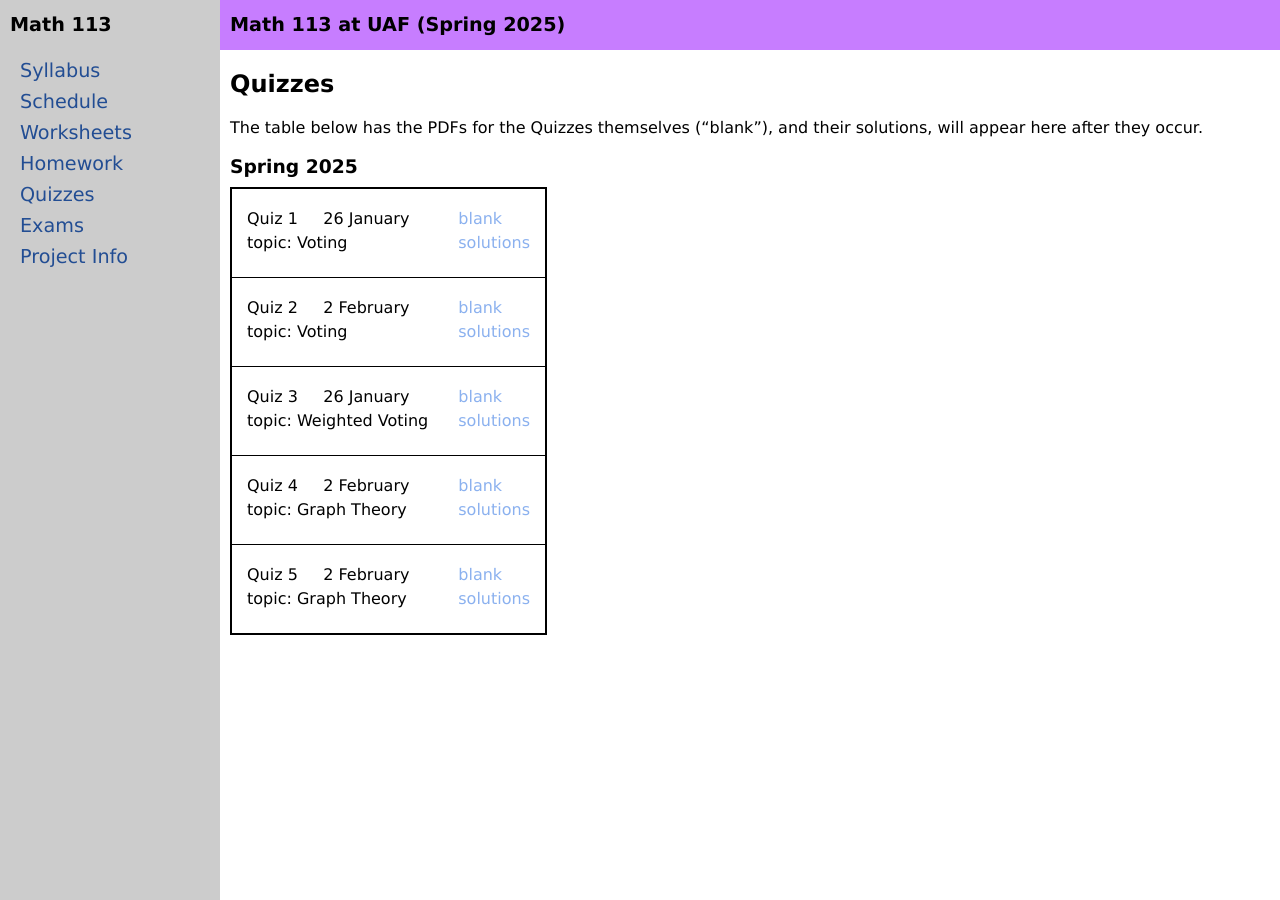
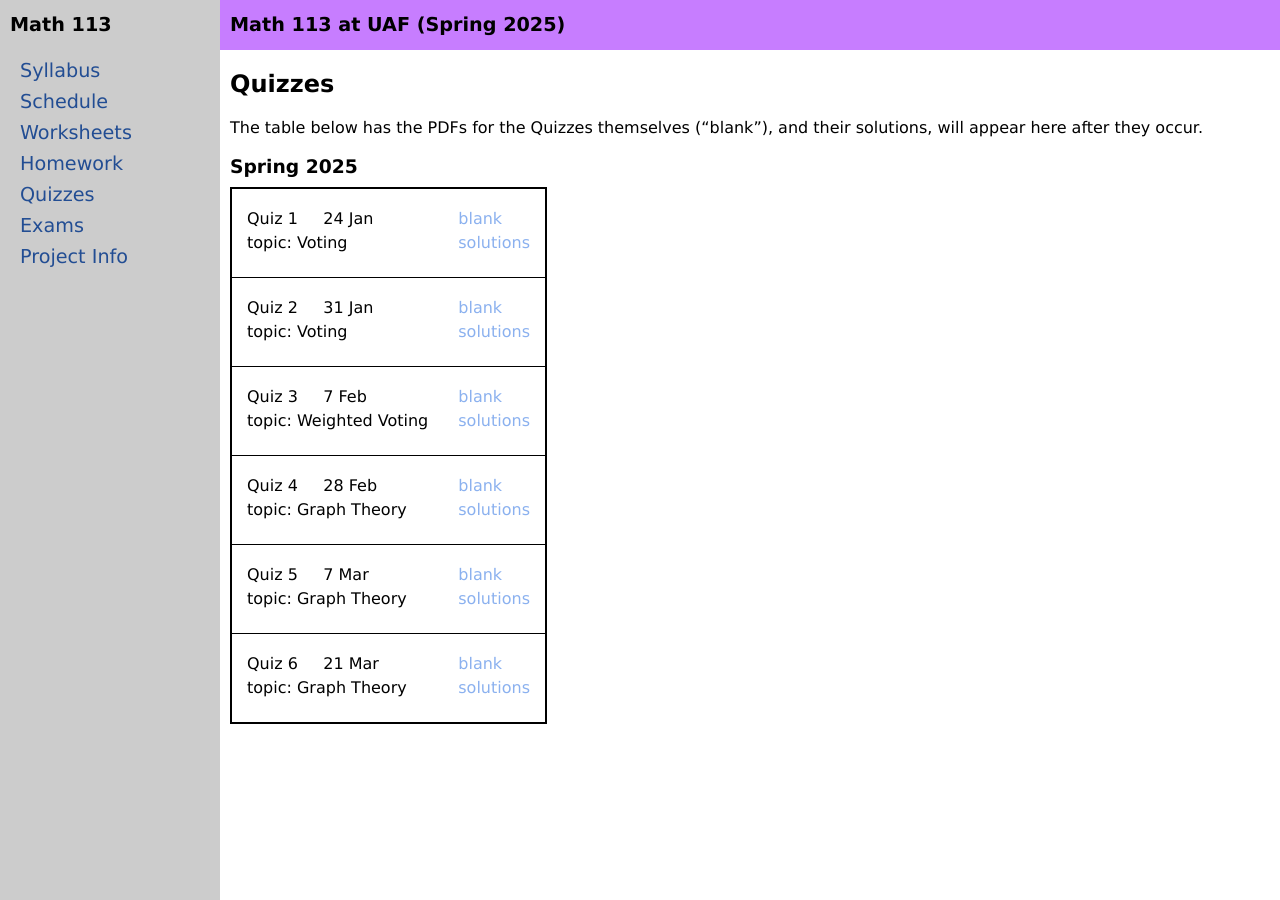
Before and after one commit to uaf-math/math113, a Jekyll site: the page built from quizzes.md, in a window 1280 px wide. Built offline with Jekyll 4.4.1, drawn with Linux system fonts in a browser that asks for light colours.

Commit message:
Update quizzesS25.yml

```diff
--- a/_data/quizzesS25.yml
+++ b/_data/quizzesS25.yml
@@ -2,27 +2,32 @@ semester: Spring 2025
 home: assets/quizzes/S25
 quizzes:
 - name: Quiz 1
-  date: 26 January
+  date: 24 Jan
   topic: Voting
   blank: M113-S25-Quiz-1.pdf
   solutions: M113-S25-Quiz-1-s.pdf
 - name: Quiz 2
-  date: 2 February
+  date: 31 Jan
   topic: Voting
   blank:  M113-S25-Quiz-1.pdf
   solutions: M113-S25-Quiz-2-s.pdf
 - name: Quiz 3
-  date: 26 January
+  date: 7 Feb
   topic: Weighted Voting
   blank: M113-S25-Quiz-3.pdf
   solutions: M113-S25-Quiz-3-s.pdf
 - name: Quiz 4
-  date: 2 February
+  date: 28 Feb
   topic: Graph Theory
   blank:  M113-S25-Quiz-4.pdf
   solutions: M113-S25-Quiz-4-s.pdf
 - name: Quiz 5
-  date: 2 February
+  date: 7 Mar
   topic: Graph Theory
   blank:  M113-S25-Quiz-5.pdf
   solutions: M113-S25-Quiz-5-s.pdf
+- name: Quiz 6
+  date: 21 Mar
+  topic: Graph Theory
+  blank:  M113-S25-Quiz-6.pdf
+  solutions: M113-S25-Quiz-6-s.pdf
```
